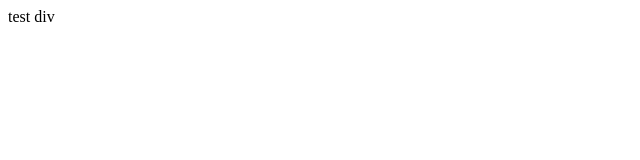
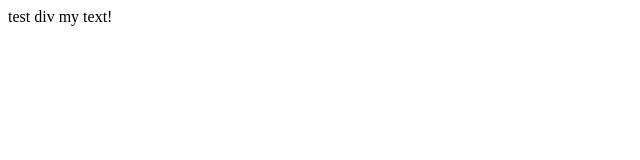
Before and after one commit to aoancea/edubiz-test-repo, a plain HTML site: page src/index.html in a window 1280 px wide. Shown: the full height of the page, 0-640 px from the left. Drawn offline with Linux system fonts and the light colour scheme.

Commit message:
new changes

```diff
--- a/src/index.html
+++ b/src/index.html
@@ -7,6 +7,7 @@
 <body>
     <div>
         test div
+        my text!
     </div>
 </body>
 
```
